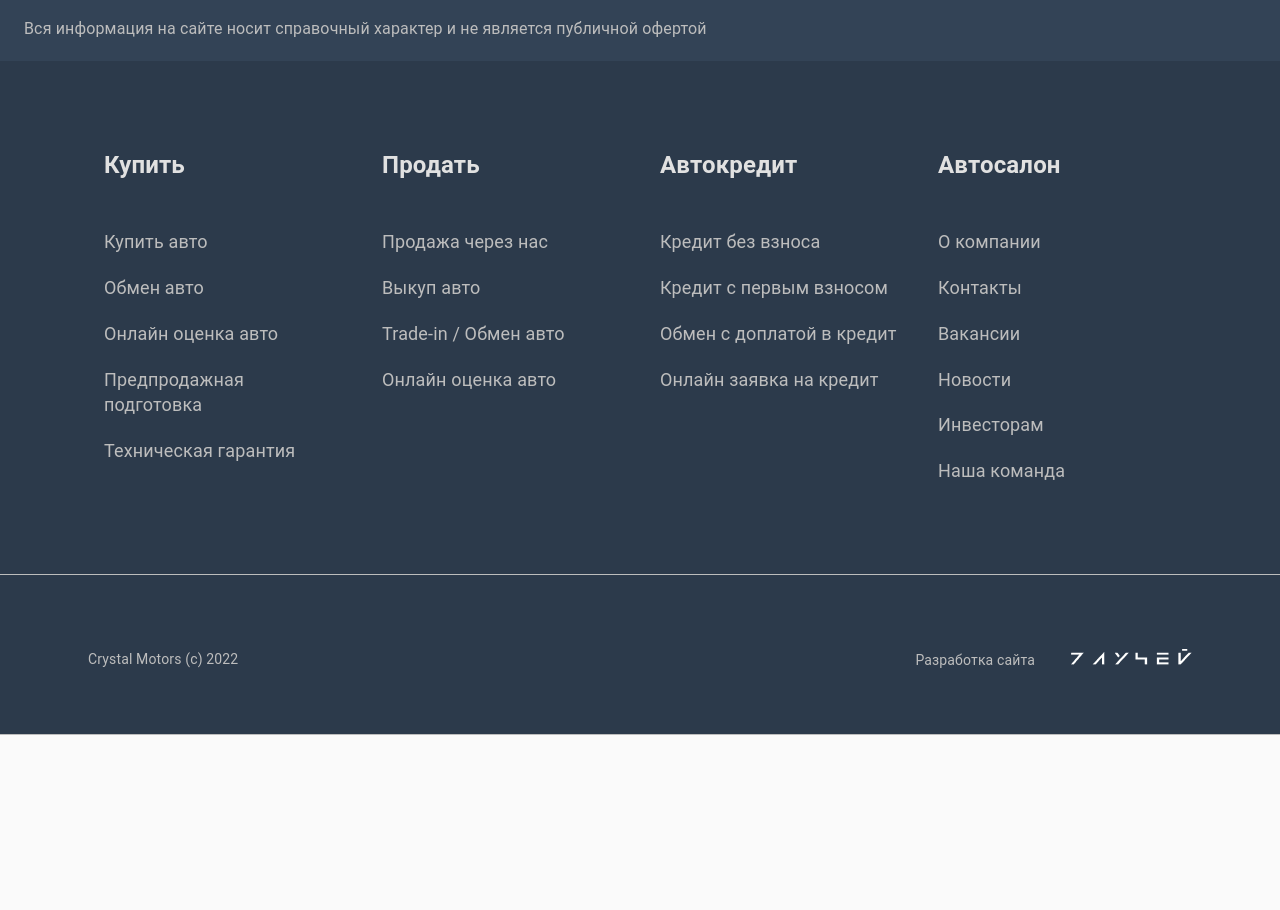
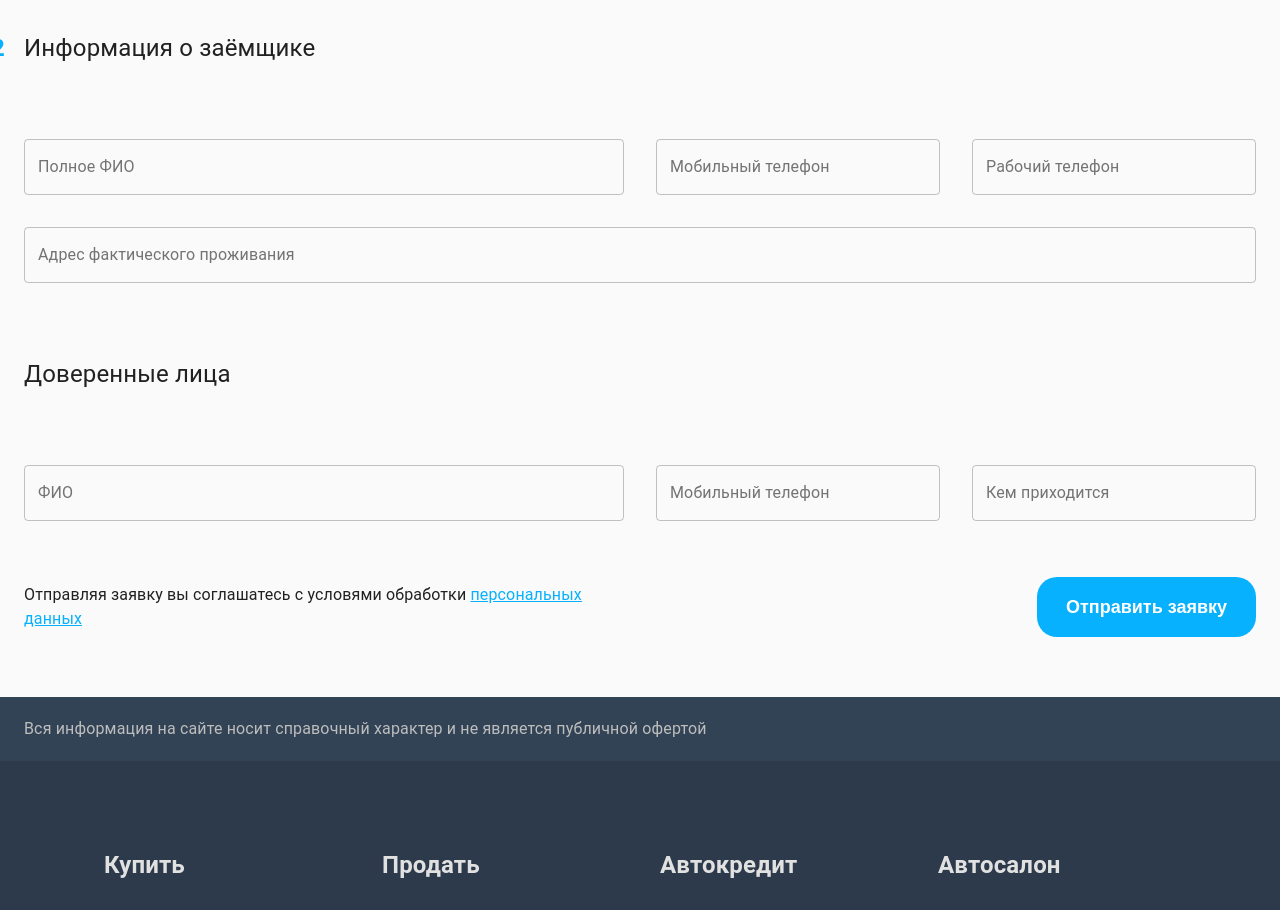
Before and after one commit to goshuchok/carr_app, a React (Create React App) app: page /autocredit in a window 1280 px wide. Shown: the part 1260-2170 px from the top of the page. Before the commit the page ends 1995 px from the top, so only its background shows below. Built offline with nearby package versions, Linux system fonts and the light colour scheme.

Commit message:
form submit

```diff
--- /dev/null
+++ b/src/components/information/FormBorrower.js
@@ -0,0 +1,81 @@
+import React, { useEffect, useState } from 'react';
+import { Grid, TextField } from '@material-ui/core';
+
+function FormBorrower() {
+  const [name, setName] = useState('');
+  const [mobilePhone, setMobilePhone] = useState('');
+  const [workPhone, setWorkPhone] = useState('');
+  const [address, setAddress] = useState('');
+
+  const submitForm = (e) => {
+    e.preventDefault();
+  };
+
+  const handleInputChangeName = (e) => {
+    setName(e.target.value);
+  };
+
+  const handleInputChangeMobilePhone = (e) => {
+    setMobilePhone(e.target.value);
+  };
+
+  const handleInputChangeWorkPhone = (e) => {
+    setWorkPhone(e.target.value);
+  };
+  const handleInputChangeAddress = (e) => {
+    setAddress(e.target.value);
+  };
+
+  return (
+    <form onSubmit={submitForm}>
+      <Grid container spacing={4}>
+        <Grid item xs={12} sm={6}>
+          <TextField
+            id="outlined-basic"
+            label="Полное ФИО"
+            variant="outlined"
+            fullWidth={true}
+            type="text"
+            value={name}
+            onChange={handleInputChangeName}
+          />
+        </Grid>
+        <Grid item xs={12} sm={3}>
+          <TextField
+            id="outlined-basic"
+            label="Мобильный телефон"
+            variant="outlined"
+            fullWidth={true}
+            type="tel"
+            value={mobilePhone}
+            onChange={handleInputChangeMobilePhone}
+          />
+        </Grid>
+        <Grid item xs={12} sm={3}>
+          <TextField
+            id="outlined-basic"
+            label="Рабочий телефон"
+            variant="outlined"
+            fullWidth={true}
+            type="tel"
+            value={workPhone}
+            onChange={handleInputChangeWorkPhone}
+          />
+        </Grid>
+        <Grid item xs={12} sm={12}>
+          <TextField
+            id="outlined-basic"
+            label="Адрес фактического проживания "
+            variant="outlined"
+            fullWidth={true}
+            type="text"
+            value={address}
+            onChange={handleInputChangeAddress}
+          />
+        </Grid>
+      </Grid>
+    </form>
+  );
+}
+
+export default FormBorrower;
--- /dev/null
+++ b/src/components/information/FormInformation.js
@@ -0,0 +1,18 @@
+import { Container } from '@material-ui/core';
+import React from 'react';
+import FormBorrower from './FormBorrower';
+import FormSubmit from './FormSubmit';
+import FormTrusted from './FormTrusted';
+
+function FormInformation() {
+  return (
+    <Container>
+      <h4 className="borrower_information">Информация о заёмщике</h4>
+      <FormBorrower />
+      <FormTrusted />
+      <FormSubmit />
+    </Container>
+  );
+}
+
+export default FormInformation;
--- /dev/null
+++ b/src/components/information/FormSubmit.js
@@ -0,0 +1,40 @@
+import React from 'react';
+import { Grid, Typography } from '@material-ui/core';
+
+function FormSubmit() {
+  return (
+    <Grid
+      container
+      className="form_submit"
+      direction="row"
+      alignItems="center"
+      spacing={4}
+    >
+      <Grid item xs={12} sm={6}>
+        <Typography>
+          Отправляя заявку вы соглашатесь с условями обработки{' '}
+          <a href="/autocredit" style={{ color: '#07b1fd' }}>
+            персональных данных
+          </a>
+        </Typography>
+      </Grid>
+      <Grid
+        item
+        xs={12}
+        sm={6}
+        container
+        direction="row"
+        justifyContent="flex-end"
+      >
+        <button
+          className="submit_button"
+          //   onClick={(e) => dispatch(setSubmitAction())}
+        >
+          Отправить заявку
+        </button>
+      </Grid>
+    </Grid>
+  );
+}
+
+export default FormSubmit;
--- /dev/null
+++ b/src/components/information/FormTrusted.js
@@ -0,0 +1,67 @@
+import { Grid, TextField } from '@material-ui/core';
+import React, { useEffect, useState } from 'react';
+
+function FormTrusted() {
+  const [trustPerson, setTrustPerson] = useState('');
+  const [trustPhone, setTrustPhone] = useState('');
+  const [trustMembers, setTrustMembers] = useState('');
+
+  const submitForm = (e) => {
+    e.preventDefault();
+  };
+
+  const handleInputChangePerson = (e) => {
+    setTrustPerson(e.target.value);
+  };
+  const handleInputChangePhone = (e) => {
+    setTrustPhone(e.target.value);
+  };
+  const handleInputChangeMembers = (e) => {
+    setTrustMembers(e.target.value);
+  };
+
+  return (
+    <div>
+      <h4 className="trusted_persons">Доверенные лица</h4>
+      <form onSubmit={submitForm}>
+        <Grid container spacing={4}>
+          <Grid item xs={12} sm={6}>
+            <TextField
+              id="outlined-basic"
+              label="ФИО"
+              variant="outlined"
+              fullWidth={true}
+              type="text"
+              value={trustPerson}
+              onChange={handleInputChangePerson}
+            />
+          </Grid>
+          <Grid item xs={12} sm={3}>
+            <TextField
+              id="outlined-basic"
+              label="Мобильный телефон"
+              variant="outlined"
+              fullWidth={true}
+              type="tel"
+              value={trustPhone}
+              onChange={handleInputChangePhone}
+            />
+          </Grid>
+          <Grid item xs={12} sm={3}>
+            <TextField
+              id="outlined-basic"
+              label="Кем приходится"
+              variant="outlined"
+              fullWidth={true}
+              type="text"
+              value={trustMembers}
+              onChange={handleInputChangeMembers}
+            />
+          </Grid>
+        </Grid>
+      </form>
+    </div>
+  );
+}
+
+export default FormTrusted;
--- a/src/pages/autoCredit.js
+++ b/src/pages/autoCredit.js
@@ -2,7 +2,7 @@ import React from 'react';
 import Slider from '../components/calculator/Slider';
 import ChoiceAuto from '../components/car/ChoiceAuto';
 import CreditTitle from '../components/car/CreditTitle';
-// import FormInformation from '../components/credit/FormInformation';
+import FormInformation from '../components/information/FormInformation';
 
 function AutoCredit() {
   return (
@@ -10,7 +10,7 @@ function AutoCredit() {
       <CreditTitle />
       <ChoiceAuto />
       <Slider />
-      {/* <FormInformation /> */}
+      <FormInformation />
     </>
   );
 }
```
